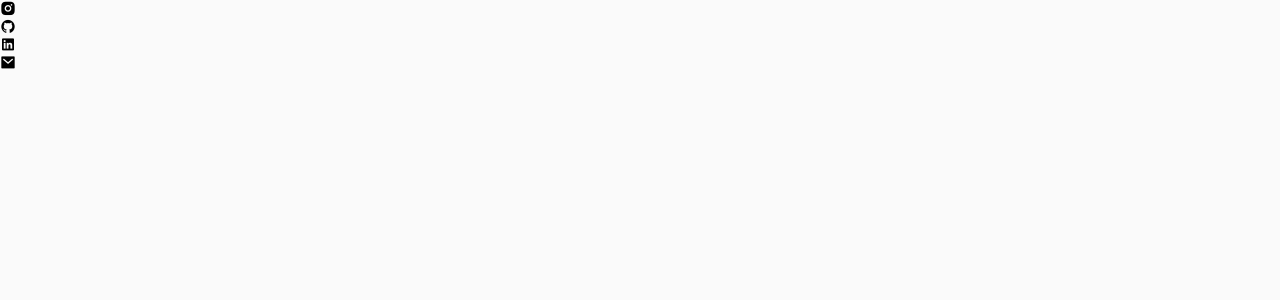
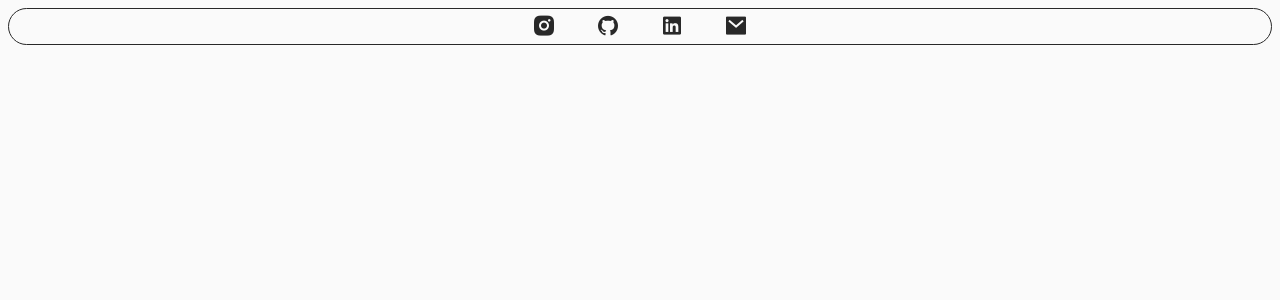
Before and after one commit to maxdevocht/my-portfolio-site, a React (Vite) app: page / in a window 1280 px wide. Shown: the top 300 px of the page. Built offline with nearby package versions, Linux system fonts and the light colour scheme.

Commit message:
added nav styles

```diff
--- a/src/components/Navbar.jsx
+++ b/src/components/Navbar.jsx
@@ -4,10 +4,10 @@ export default function Navbar() {
     return (
         <nav className="navbar">
             <ul className="nav--list">
-                <li className="list--item"><i class="ri-instagram-fill"></i></li>
-                <li className="list--item"><i class="ri-github-fill"></i></li>
-                <li className="list--item"><i class="ri-linkedin-box-fill"></i></li>
-                <li className="list--item"><i class="ri-mail-fill"></i></li>
+                <li className="list--item"><a><i class="ri-instagram-fill"></i></a></li>
+                <li className="list--item"><a><i class="ri-github-fill"></i></a></li>
+                <li className="list--item"><a><i class="ri-linkedin-box-fill"></i></a></li>
+                <li className="list--item"><a><i class="ri-mail-fill"></i></a></li>
             </ul>
         </nav>
     )
--- a/src/index.css
+++ b/src/index.css
@@ -27,3 +27,27 @@ img {
 body {
   background-color: var(--color-white);
 }
+
+/* navbar styling */
+.navbar {
+  margin: .5rem;
+  padding: .25rem;
+  display: flex;
+  align-items: center;
+  justify-content: center;
+  border: 1px solid var(--color-black);
+  border-radius: 30px;
+}
+
+.nav--list {
+  display: flex;
+  align-items: center;
+  justify-content: space-between;
+  gap: 2.5rem;
+}
+
+.list--item {
+  font-size: 1.5rem;
+  color: var(--color-black);
+  cursor: pointer;
+}
```
